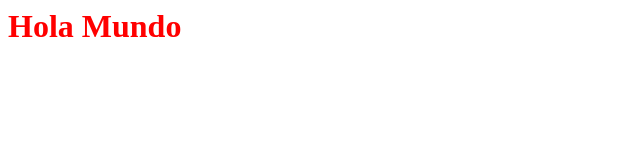
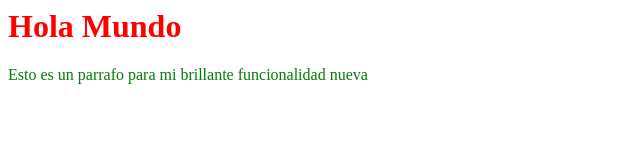
Before and after one commit to Robapde/pruebaRep, a plain HTML site: page index.html in a window 1280 px wide. Shown: the whole page, without its empty margins (0-640 px from the left). Drawn offline with Linux system fonts and the light colour scheme.

Commit message:
nueva funcionalidad

```diff
--- a/index.html
+++ b/index.html
@@ -10,6 +10,7 @@
 <body>
 
     <h1> Hola Mundo </h1>
+    <p>Esto es un parrafo para mi brillante funcionalidad nueva</p>
 
 </body>
 
--- a/style.css
+++ b/style.css
@@ -2,3 +2,7 @@
 h1 {
     color: red;
 }
+
+p{
+    color: green;
+}
```
